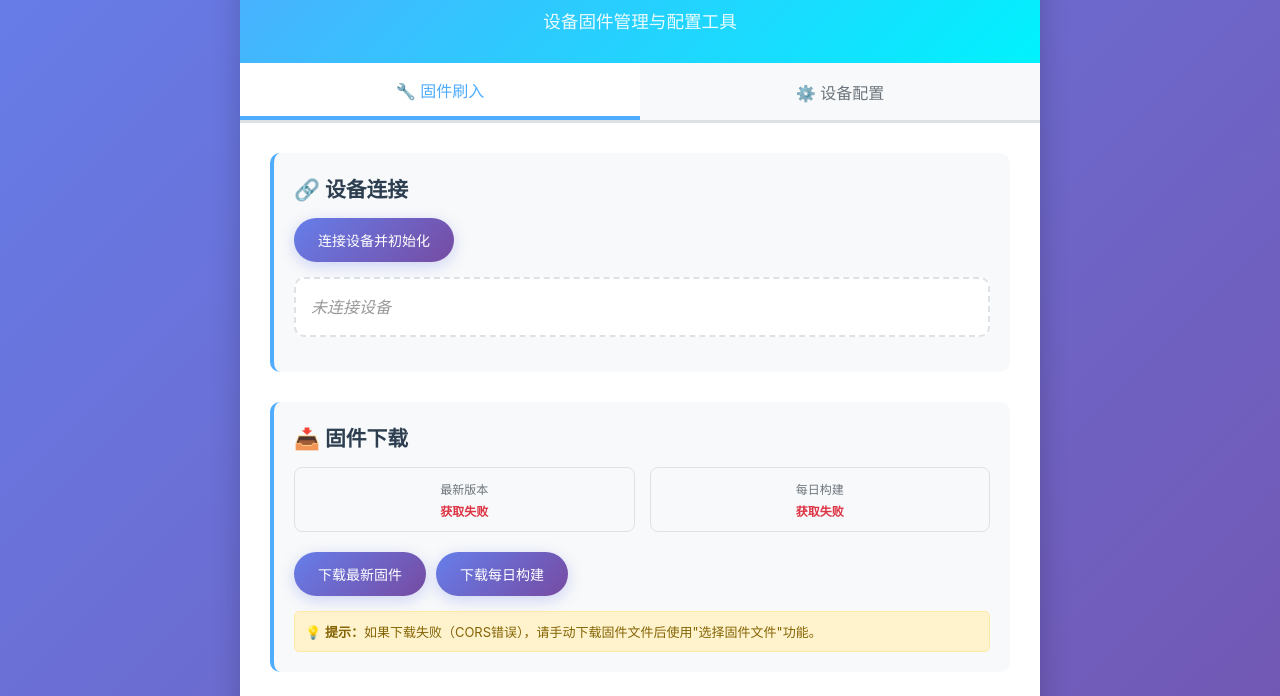
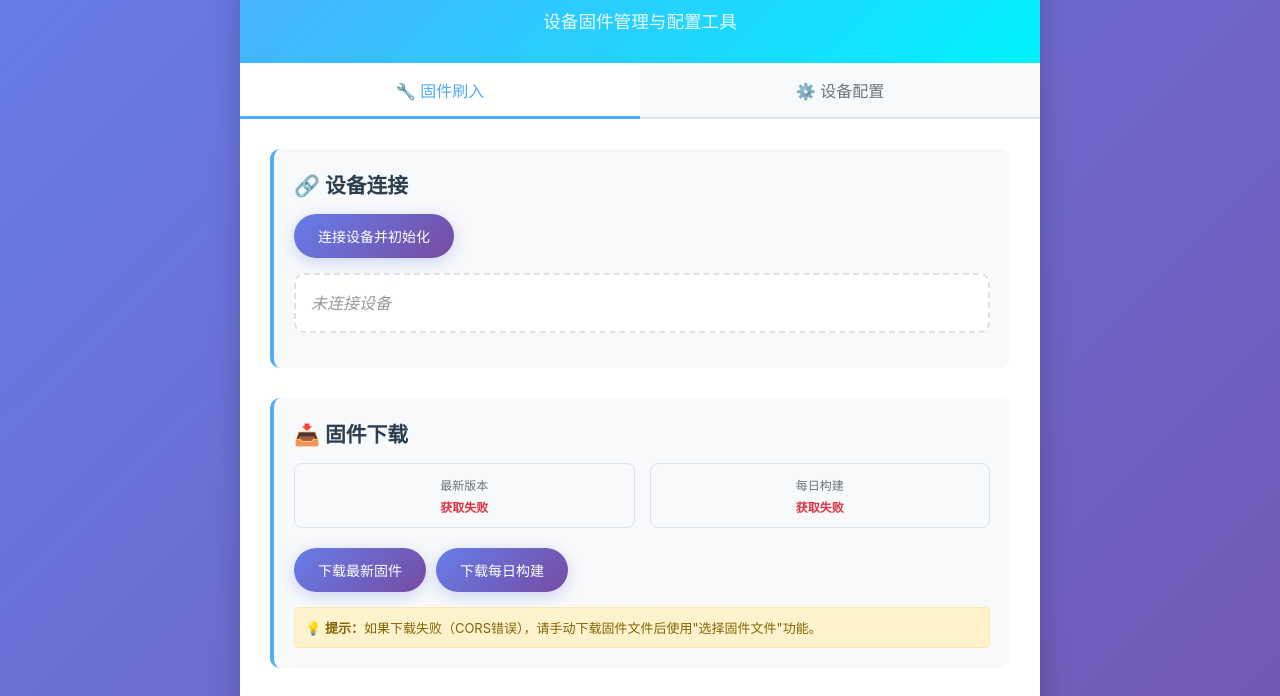
Before and after one commit to SimDevices-Project/SimGEKI-WebControl, a website built with webpack: page public/index.html in a window 1280 px wide. Shown: the part 101-797 px from the top of the page. Built offline with nearby package versions, Linux system fonts and the light colour scheme; no server answers.

Commit message:
移除了一个css，减少动画

```diff
--- a/public/index.html
+++ b/public/index.html
@@ -316,7 +316,7 @@
       .tab-nav {
         display: flex;
         background: #f8f9fa;
-        border-bottom: 3px solid #dee2e6;
+        border-bottom: 2px solid #dee2e6;
       }
 
       .tab-button {
@@ -344,7 +344,7 @@
       .tab-button.active {
         background: white;
         color: #4facfe;
-        border-bottom: 3px solid #4facfe;
+        /* border-bottom: 3px solid #4facfe; */
       }
 
       .tab-button.active::after {
```
